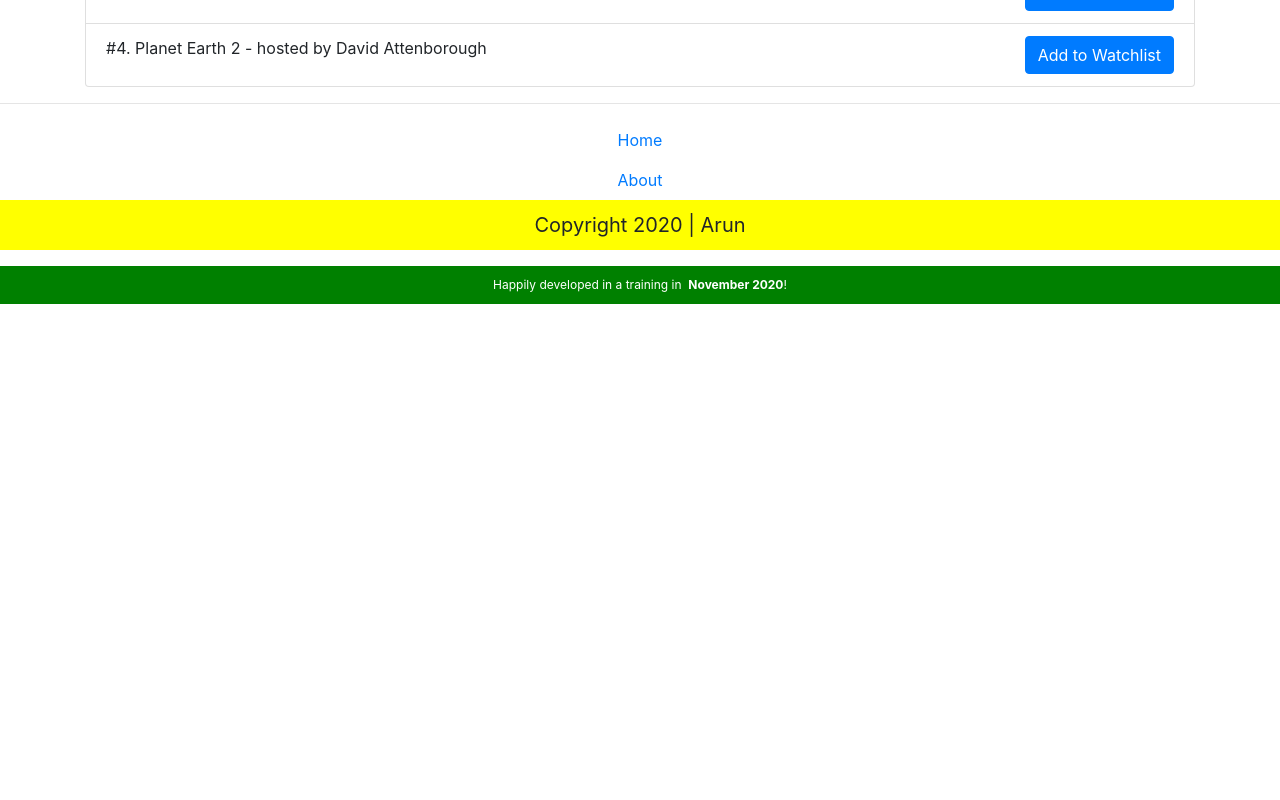
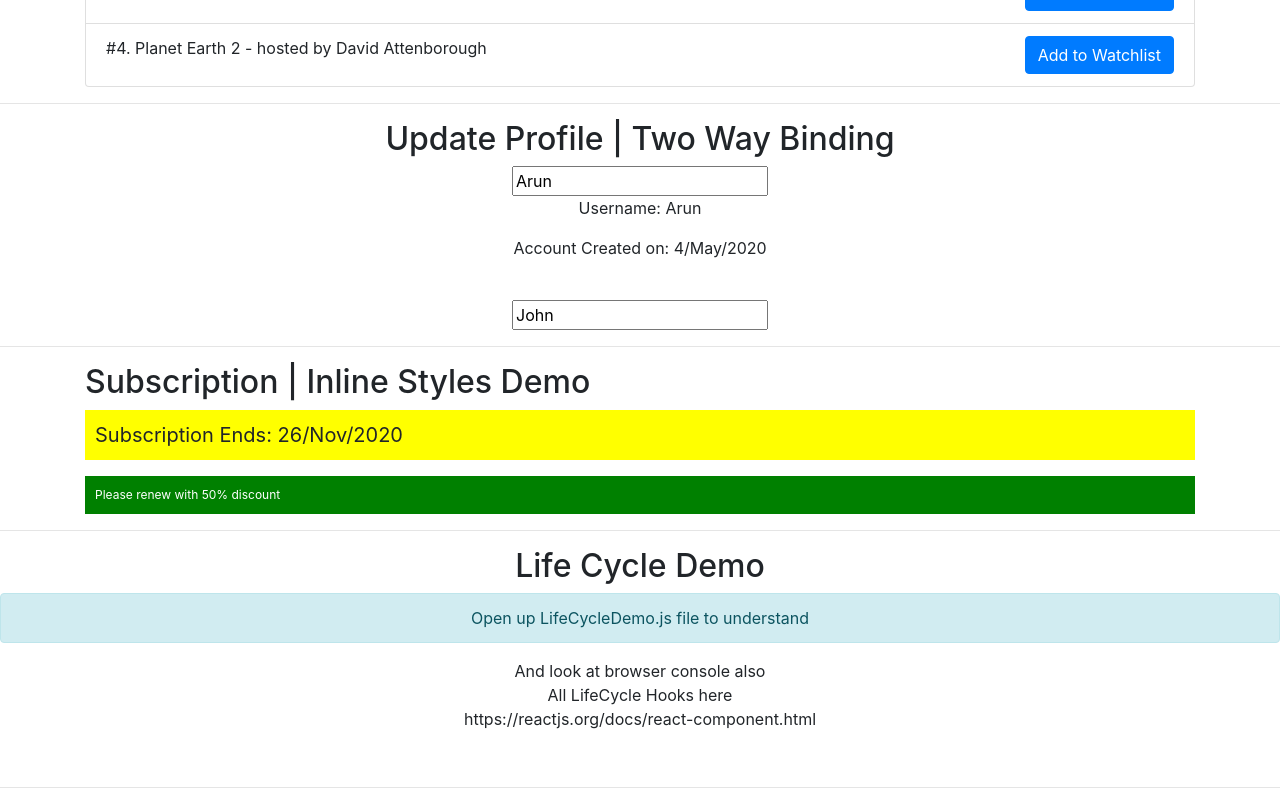
Before and after one commit to arunprabu/react-hexa-flix-nov2020, a React (Create React App) app: page / in a window 1280 px wide. Shown: the part 1500-2300 px from the top of the page. Before the commit the page ends 1820 px from the top, so only its background shows below. Built offline with nearby package versions, Linux system fonts and the light colour scheme.

Commit message:
after lifecycle hook

```diff
--- a/src/App.js
+++ b/src/App.js
@@ -4,6 +4,9 @@ import Footer from './components/shared/Footer';
 import ProgramList from './containers/ProgramList/ProgramList';
 import ChannelList from './containers/ChannelList/ChannelList';
 import TrendingShows from './containers/TrendingShows/TrendingShows';
+import MyProfile from './containers/MyProfile/MyProfile';
+import Subscription from './components/Subscription/Subscription';
+import LifeCycleDemo from './containers/LifeCycleDemo/LifeCycleDemo';
 
 // App Component -- Ideal place for you to have the layout
 // Functional Component -with named fn
@@ -21,6 +24,12 @@ function App() {
         <ChannelList />
         <hr />
         <TrendingShows />
+        <hr />
+        <MyProfile />
+        <hr />
+        <Subscription endsOn='26/Nov/2020' />
+        <hr />
+        <LifeCycleDemo />
       </div>
 
       <Footer year='2020'></Footer>
--- a/src/components/Channel/Channel.js
+++ b/src/components/Channel/Channel.js
@@ -4,7 +4,6 @@ import React from 'react'
 // 16.3+ - Fn components can have states using React Hooks
 const Channel = ( props ) => {
 
-  console.log(props.addToFav);
   return (
     <div className='col-md-3'>
       <div className="card">
--- /dev/null
+++ b/src/components/Subscription/Subscription.js
@@ -0,0 +1,37 @@
+import React from 'react'
+
+// Fn component with inline styles
+const Subscription = (props) => {
+
+  // inline styles
+  let subscriptionCompStyles = {
+    subscriptionStyle: {
+      backgroundColor: 'yellow',
+      padding: '10px',
+      fontSize: '20px'
+    },
+    renewStyle: {
+      backgroundColor: 'green',
+      padding: '10px',
+      color: '#fff',
+      fontSize: '12px'
+    }
+  }
+
+  return (
+    <div className='container text-left'>
+      <h2>Subscription | Inline Styles Demo</h2>
+      <div>
+        <p style={subscriptionCompStyles.subscriptionStyle}>
+          Subscription Ends: {props.endsOn}
+        </p>
+
+        <p style={subscriptionCompStyles.renewStyle}>
+          Please renew with 50% discount
+        </p>
+      </div>
+    </div>
+  )
+}
+
+export default Subscription;
--- a/src/components/shared/Footer.js
+++ b/src/components/shared/Footer.js
@@ -10,30 +10,14 @@ const Footer = function(props){
   // variables can be added inside
   const devName = 'Arun';
 
-  // inline styles
-  let footerStyles = {
-    copyrightStyle: {
-      backgroundColor: 'yellow',
-      padding: '10px',
-      fontSize: '20px'
-    },
-    happyStyle: {
-      backgroundColor: 'green',
-      padding: '10px',
-      color: '#fff',
-      fontSize: '12px'
-    }
-  }
-
   return(
     <div>
       <hr />
       <Menu />
-      <p style={footerStyles.copyrightStyle}>Copyright {props.year} | {devName}</p>
-      <p style={footerStyles.happyStyle}>Happily developed in a training in &nbsp;
+      <p>Copyright {props.year} | {devName}</p>
+      <p>Happily developed in a training in &nbsp;
         <span style={{fontWeight: 'bold'}}>November {props.year}</span>!
       </p>
-
     </div>
   )
 }
--- /dev/null
+++ b/src/containers/LifeCycleDemo/LifeCycleDemo.js
@@ -0,0 +1,52 @@
+import React, { Component } from 'react'
+
+// LifeCycle Hook
+class LifeCycleDemo extends Component {
+
+  constructor(props){
+    super(props);
+    this.state = {};
+    console.log('[LifeCycleDemo.js] - Inside Constructor');
+  }
+
+  static getDerivedStateFromProps( props, state){
+    console.log('[LifeCycleDemo.js] - Inside getDerivedStateFromProps');
+    // static method can't have access to 'this' keyword
+    // so you can't access any other methods.
+    // so, the only way to update state is returning an object.
+    // if you dont want to update any state, simply return null.
+    console.log(props);
+    // you can update state by duplicate using es2015's spread operator
+    return state;
+  }
+
+  componentDidMount(){
+    // ideal place for ajax calls
+    console.log('[LifeCycleDemo.js] - Inside componentDidMount');
+  }
+
+  componentWillUnmount(){
+    // will be called when the comp goes out of the view
+    // clear the timeouts, intervals, unneccessary data
+    console.log('[LifeCycleDemo.js] - Inside componentWillUnmount');
+  }
+
+  render() {
+    console.log('[LifeCycleDemo.js] - Inside Render');
+
+    return (
+      <div>
+        <h2>Life Cycle Demo</h2>
+        <div className='alert alert-info'>Open up LifeCycleDemo.js file to understand</div>
+        <div>And look at browser console also</div>
+        <p>
+          All LifeCycle Hooks here <br />
+          https://reactjs.org/docs/react-component.html
+        </p>
+        <br />
+      </div>
+    )
+  }
+}
+
+export default LifeCycleDemo;
--- /dev/null
+++ b/src/containers/MyProfile/MyProfile.js
@@ -0,0 +1,42 @@
+import React, { Component } from 'react'
+
+class MyProfile extends Component {
+
+  constructor(props){ // if a class comp needs props
+    super(props); // this is also needed to get props
+    this.state = {
+      userName: 'Arun',
+      accountCreated: '4/May/2020'
+    }
+  }
+
+  profileNameChangeHandler(e){
+    console.log(`typed: ${e.target.value}`);
+    this.setState({
+      userName: e.target.value
+    });
+  }
+
+  render() {
+    return (
+      <div>
+        <h2>Update Profile | Two Way Binding</h2>
+        {/*
+          the following input field without onChange will show error in console.
+          It will be immutable. check console for more such as defaultValue.
+        */}
+        <input type='text' value={this.state.userName} onChange={this.profileNameChangeHandler.bind(this)}/>
+        <p>Username: {this.state.userName}</p>
+        <p>
+          <span>Account Created on: {this.state.accountCreated}</span>
+        </p>
+        <br />
+
+        {/* The following will work and it would be mutable */}
+        <input type='text' defaultValue='John'/>
+      </div>
+    )
+  }
+}
+
+export default MyProfile;
```
